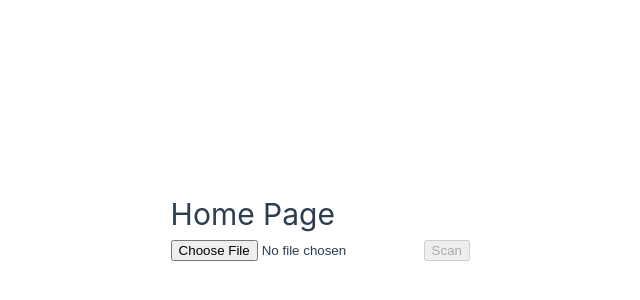
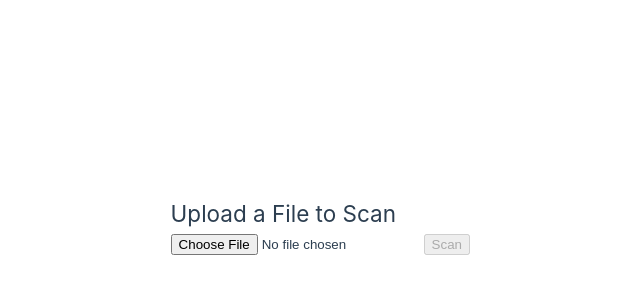
Before and after one commit to hedgehog13/vue-osv-scanner, a Vue app: page / in a window 1280 px wide. Shown: the part 174-474 px from the top of the page, without its empty margins (170-810 px from the left). Built offline with nearby package versions, Linux system fonts and the light colour scheme; the HTML template or start-up script is replaced by a standard one.

Commit message:
Create FileUploadView.vue and set up the routing

```diff
--- a/src/router/index.ts
+++ b/src/router/index.ts
@@ -1,12 +1,17 @@
-import { createRouter, createWebHistory } from "vue-router";
-import HomeView from "@/views/HomeView.vue";
+import { createRouter, createWebHistory } from 'vue-router';
+import FileUploadView from '@/views/FileUploadView.vue';
 
 const routes = [
-  { path: "/", name: "Home", component: HomeView },
+  {
+    path: '/',
+    name: 'Home',
+    component: FileUploadView,
+  },
+  // You can add other routes here as you expand the app
 ];
 
 const router = createRouter({
-  history: createWebHistory(),
+  history: createWebHistory(import.meta.env.BASE_URL),
   routes,
 });
 
--- /dev/null
+++ b/src/views/FileUploadView.vue
@@ -0,0 +1,22 @@
+<template>
+  <div>
+    <h2>Upload a File to Scan</h2>
+    <FileUpload />
+  </div>
+</template>
+
+<script lang="ts">
+import { defineComponent } from 'vue'
+import FileUpload from '@/components/FileUpload.vue'
+
+export default defineComponent({
+  name: 'FileUploadView',
+  components: {
+    FileUpload,
+  },
+})
+</script>
+
+<style scoped>
+/* Add any styles specific to this view if needed */
+</style>
--- a/src/views/HomeView.vue
+++ /dev/null
@@ -1,10 +0,0 @@
-<template>
-  <div>
-    <h1>Home Page</h1>
-    <FileUpload />
-  </div>
-</template>
-
-<script setup lang="ts">
-import FileUpload from '@/components/FileUpload.vue'
-</script>
```
